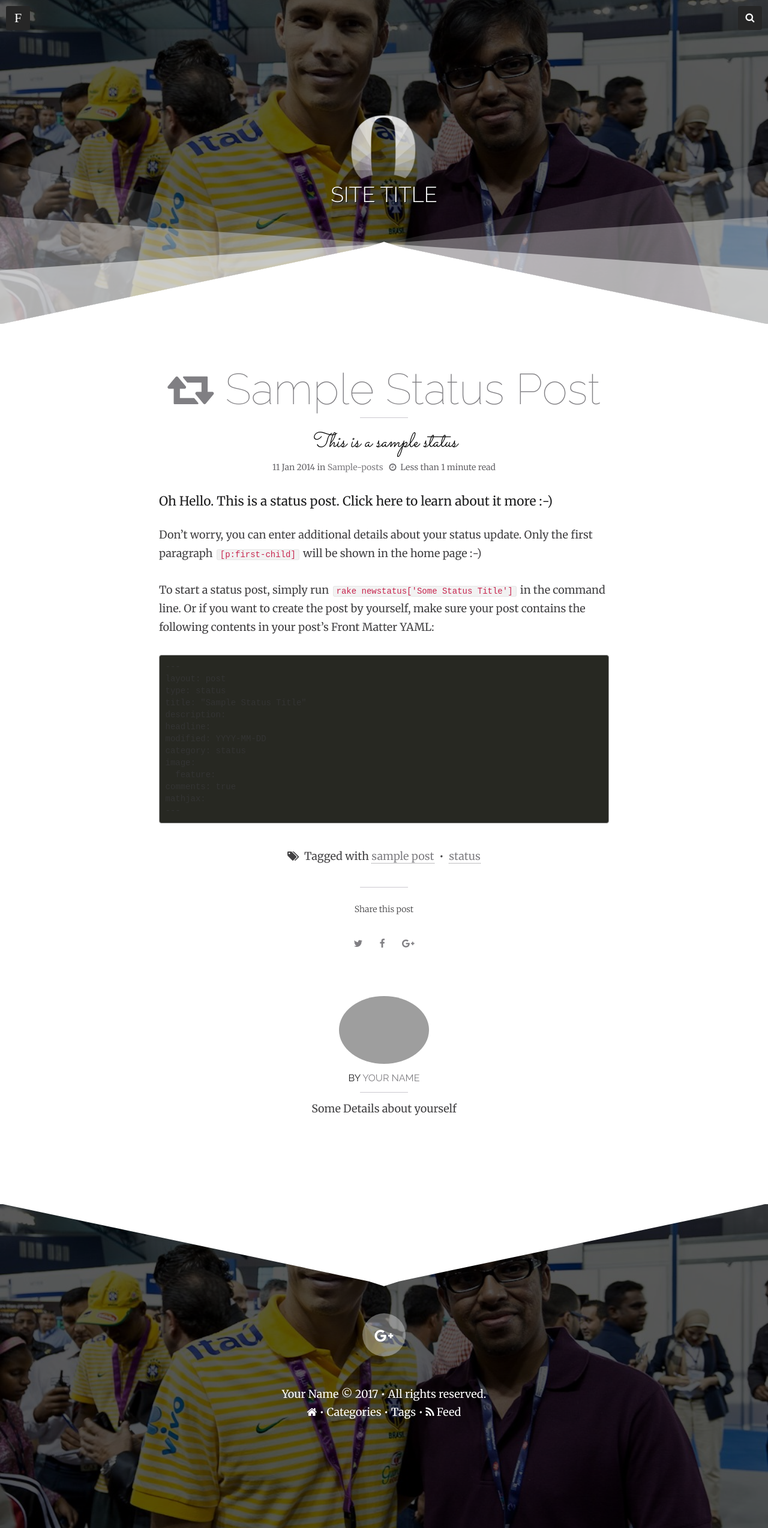
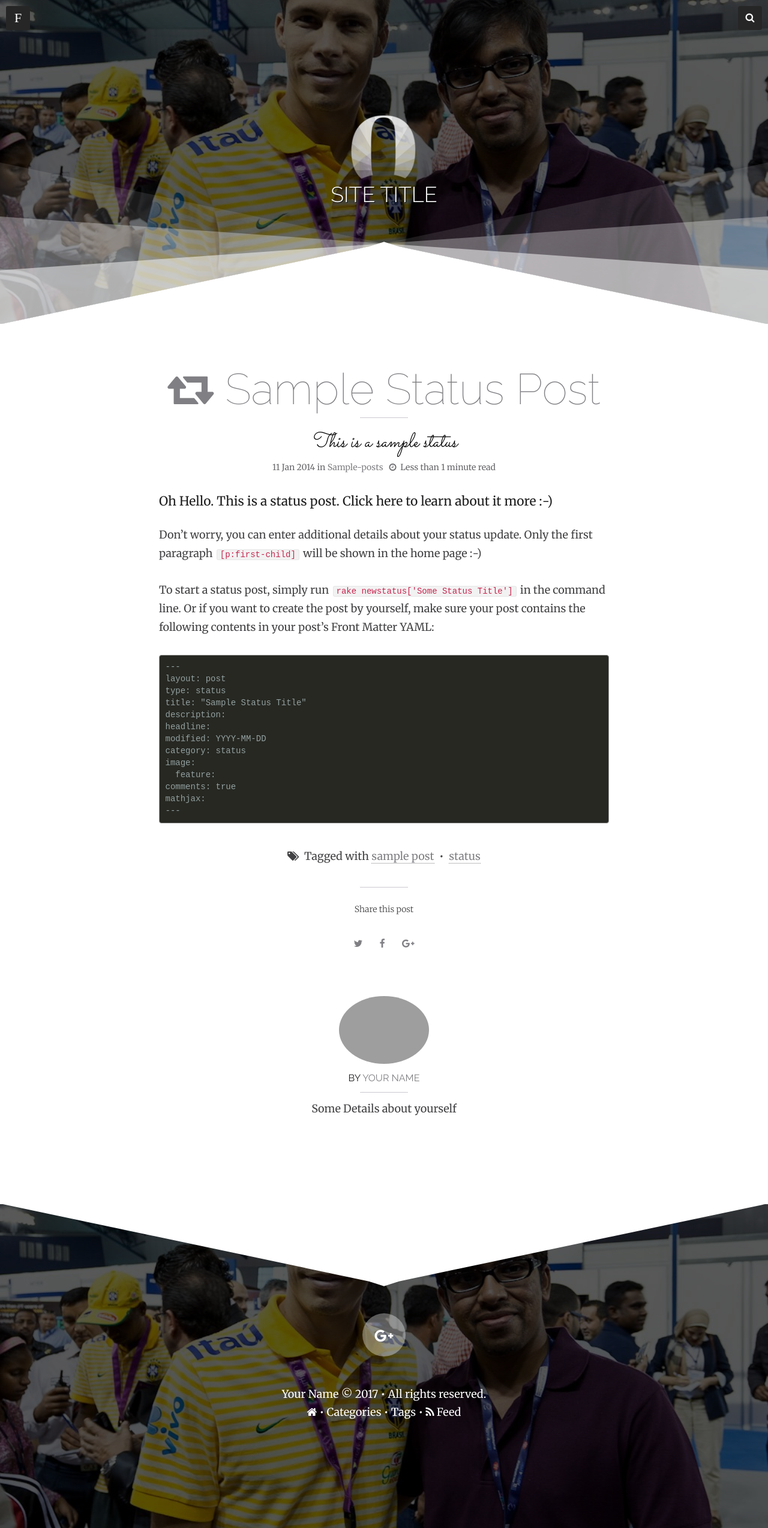
Before and after one commit to hmfaysal/hmfaysal-omega-theme, a Jekyll site: the page built from _posts/2014-01-11-a-status.md, in a window 1280 px wide. Shown: the whole page at 60% size. Built offline with Jekyll 4.4.1, drawn with Linux system fonts in a browser that asks for light colours; comment, search, counter and statistics services are not loaded.

Commit message:
updated style.css: default font color in syntax highlighting
The default font color for syntay highlighting was very dark and nearly the
same color as the background. Therefore it was hard to read. The new default
font color is much brighter and therefore better to read.

```diff
--- a/assets/css/syntax.css
+++ b/assets/css/syntax.css
@@ -1,5 +1,5 @@
 pre.highlight,
-.highlight pre { background-color: #272822; }
+.highlight pre { color: #93a1a1; background-color: #272822}
 .highlight .hll { background-color: #272822; }
 .highlight .c { color: #75715e } /* Comment */
 .highlight .err { color: #960050; background-color: #1e0010 } /* Error */
```
